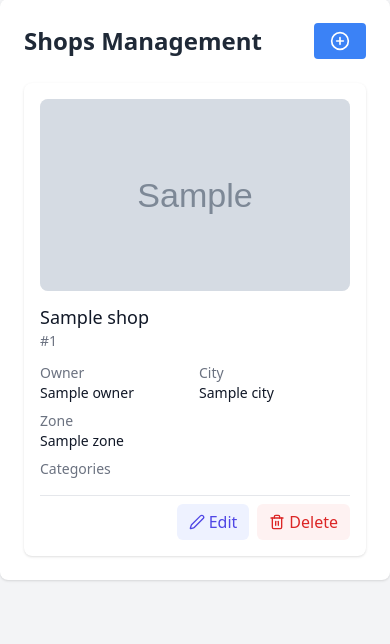
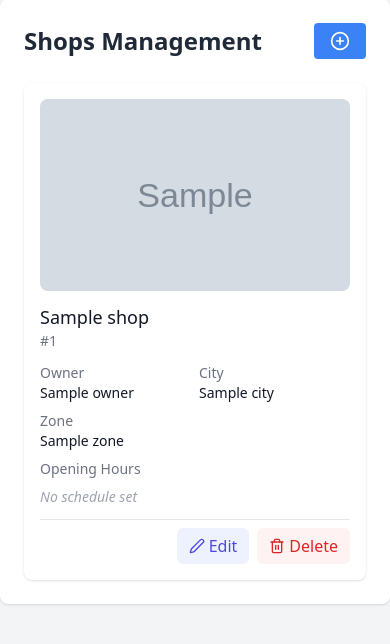
Before and after one commit to unifica-paraguay/mayoristas-paraguay-backend, a Python web app: template app/templates/shops.html in a window 390 px wide. Shown: the part 89-733 px from the top of the page. Run offline with Jinja, Linux system fonts and the light colour scheme; the template is opened without the code that fills it: most values are stand-ins (such as "Sample title", 1, 10 or a date in 2020); grey boxes marked "Sample" are stand-in pictures; some libraries are stand-ins or nearby versions.

Commit message:
feat(ui): update working hours display with circular day tags
- Replace text-based day ranges with circular tags showing 2-letter abbreviations

- Group days by common hours for cleaner presentation

- Add consistent styling for both desktop and mobile views

- Improve dark mode support with appropriate color schemes

- Enhance readability with proper spacing and layout

```diff
--- a/app/templates/shops.html
+++ b/app/templates/shops.html
@@ -25,6 +25,7 @@
                         <th class="px-6 py-3 text-left text-xs font-medium text-gray-500 dark:text-gray-400 uppercase tracking-wider">City</th>
                         <th class="px-6 py-3 text-left text-xs font-medium text-gray-500 dark:text-gray-400 uppercase tracking-wider">Zone</th>
                         <th class="px-6 py-3 text-left text-xs font-medium text-gray-500 dark:text-gray-400 uppercase tracking-wider">Categories</th>
+                        <th class="px-6 py-3 text-left text-xs font-medium text-gray-500 dark:text-gray-400 uppercase tracking-wider">Opening Hours</th>
                         <th class="px-6 py-3 text-left text-xs font-medium text-gray-500 dark:text-gray-400 uppercase tracking-wider">Actions</th>
                     </tr>
                 </thead>
@@ -64,6 +65,40 @@
                                     {% endif %}
                                 {% endfor %}
                             </div>
+                        </td>
+                        <td class="px-6 py-4 text-sm text-gray-500 dark:text-gray-400">
+                            {% if shop.working_hours %}
+                                <div class="flex flex-col gap-2">
+                                    {% set ns = namespace(hours_map={}) %}
+                                    {% set days = ['lunes', 'martes', 'miércoles', 'jueves', 'viernes', 'sábado', 'domingo'] %}
+
+                                    {% for day in days %}
+                                        {% if shop.working_hours[day] and shop.working_hours[day].is_open %}
+                                            {% set hours_str = shop.working_hours[day].open_time.strftime('%H:%M') + '-' + shop.working_hours[day].close_time.strftime('%H:%M') %}
+                                            {% if hours_str not in ns.hours_map %}
+                                                {% set _ = ns.hours_map.update({hours_str: []}) %}
+                                            {% endif %}
+                                            {% set _ = ns.hours_map[hours_str].append(day) %}
+                                        {% endif %}
+                                    {% endfor %}
+
+                                    {% for hours, days_list in ns.hours_map.items() %}
+                                        <div class="flex items-center gap-1.5">
+                                            <i data-lucide="clock" class="w-4 h-4 text-gray-400 dark:text-gray-500"></i>
+                                            <div class="flex flex-wrap gap-1 items-center">
+                                                {% for day in days_list %}
+                                                    <span class="inline-flex items-center justify-center w-7 h-7 rounded-full bg-blue-100 dark:bg-blue-900/30 text-blue-700 dark:text-blue-400 text-xs font-medium">
+                                                        {{ day[:2]|capitalize }}
+                                                    </span>
+                                                {% endfor %}
+                                                <span class="ml-2">{{ hours }}</span>
+                                            </div>
+                                        </div>
+                                    {% endfor %}
+                                </div>
+                            {% else %}
+                                <span class="text-gray-400 dark:text-gray-500 italic">No schedule set</span>
+                            {% endif %}
                         </td>
                         <td class="px-6 py-4 whitespace-nowrap text-sm font-medium">
                             <div class="flex items-center space-x-3">
@@ -126,28 +161,39 @@
                     </p>
                 </div>
                 <div class="col-span-2">
-                    <p class="text-gray-500 dark:text-gray-400 mb-1">Categories</p>
-                    <div class="flex flex-wrap gap-1">
-                        {% for category in categories %}
-                            {% if category.id in shop.categories %}
-                                <span class="inline-flex items-center gap-1 px-2 py-1 rounded-full text-xs font-medium bg-gray-100 dark:bg-gray-700">
-                                    {% if category.icon %}
-                                        {% set icon_name = category.icon[6:] %}
-                                        {% set kebab_case = namespace(value='') %}
-                                        {% for char in icon_name %}
-                                            {% if char.isupper() and not loop.first %}
-                                                {% set kebab_case.value = kebab_case.value + '-' + char.lower() %}
-                                            {% else %}
-                                                {% set kebab_case.value = kebab_case.value + char.lower() %}
-                                            {% endif %}
+                    <p class="text-gray-500 dark:text-gray-400 mb-2">Opening Hours</p>
+                    {% if shop.working_hours %}
+                        <div class="space-y-2">
+                            {% set ns = namespace(hours_map={}) %}
+                            {% set days = ['lunes', 'martes', 'miércoles', 'jueves', 'viernes', 'sábado', 'domingo'] %}
+
+                            {% for day in days %}
+                                {% if shop.working_hours[day] and shop.working_hours[day].is_open %}
+                                    {% set hours_str = shop.working_hours[day].open_time.strftime('%H:%M') + '-' + shop.working_hours[day].close_time.strftime('%H:%M') %}
+                                    {% if hours_str not in ns.hours_map %}
+                                        {% set _ = ns.hours_map.update({hours_str: []}) %}
+                                    {% endif %}
+                                    {% set _ = ns.hours_map[hours_str].append(day) %}
+                                {% endif %}
+                            {% endfor %}
+
+                            {% for hours, days_list in ns.hours_map.items() %}
+                                <div class="flex items-center gap-1.5 text-gray-700 dark:text-gray-300">
+                                    <i data-lucide="clock" class="w-4 h-4 text-gray-400 dark:text-gray-500"></i>
+                                    <div class="flex flex-wrap gap-1 items-center">
+                                        {% for day in days_list %}
+                                            <span class="inline-flex items-center justify-center w-7 h-7 rounded-full bg-blue-100 dark:bg-blue-900/30 text-blue-700 dark:text-blue-400 text-xs font-medium">
+                                                {{ day[:2]|capitalize }}
+                                            </span>
                                         {% endfor %}
-                                        <i data-lucide="{{ kebab_case.value }}" class="w-5 h-5 text-gray-600 dark:text-gray-400"></i>
-                                    {% endif %}
-                                    {{ category.name }}
-                                </span>
-                            {% endif %}
-                        {% endfor %}
-                    </div>
+                                        <span class="ml-2">{{ hours }}</span>
+                                    </div>
+                                </div>
+                            {% endfor %}
+                        </div>
+                    {% else %}
+                        <span class="text-gray-400 dark:text-gray-500 italic">No schedule set</span>
+                    {% endif %}
                 </div>
             </div>
 
```
